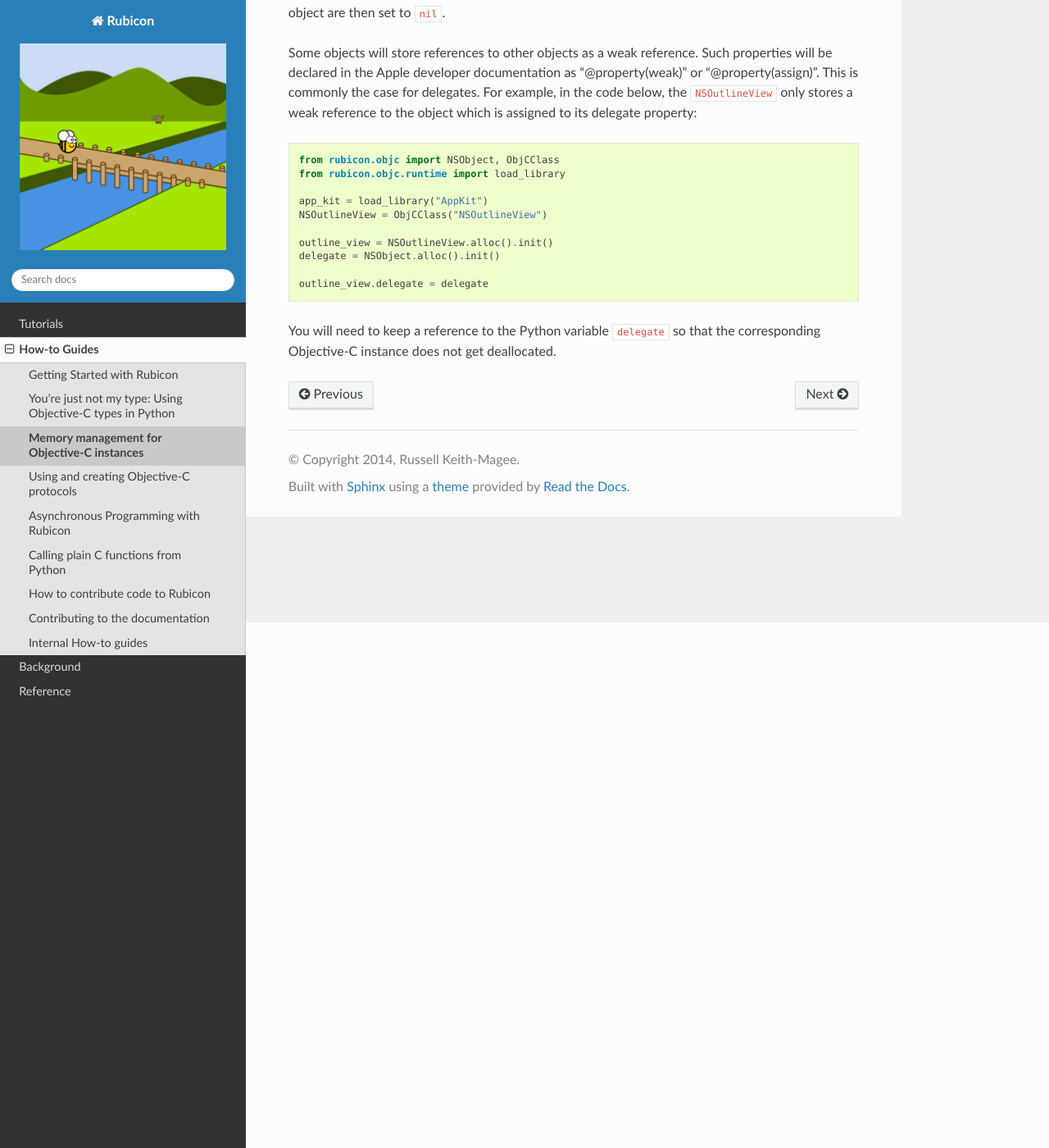
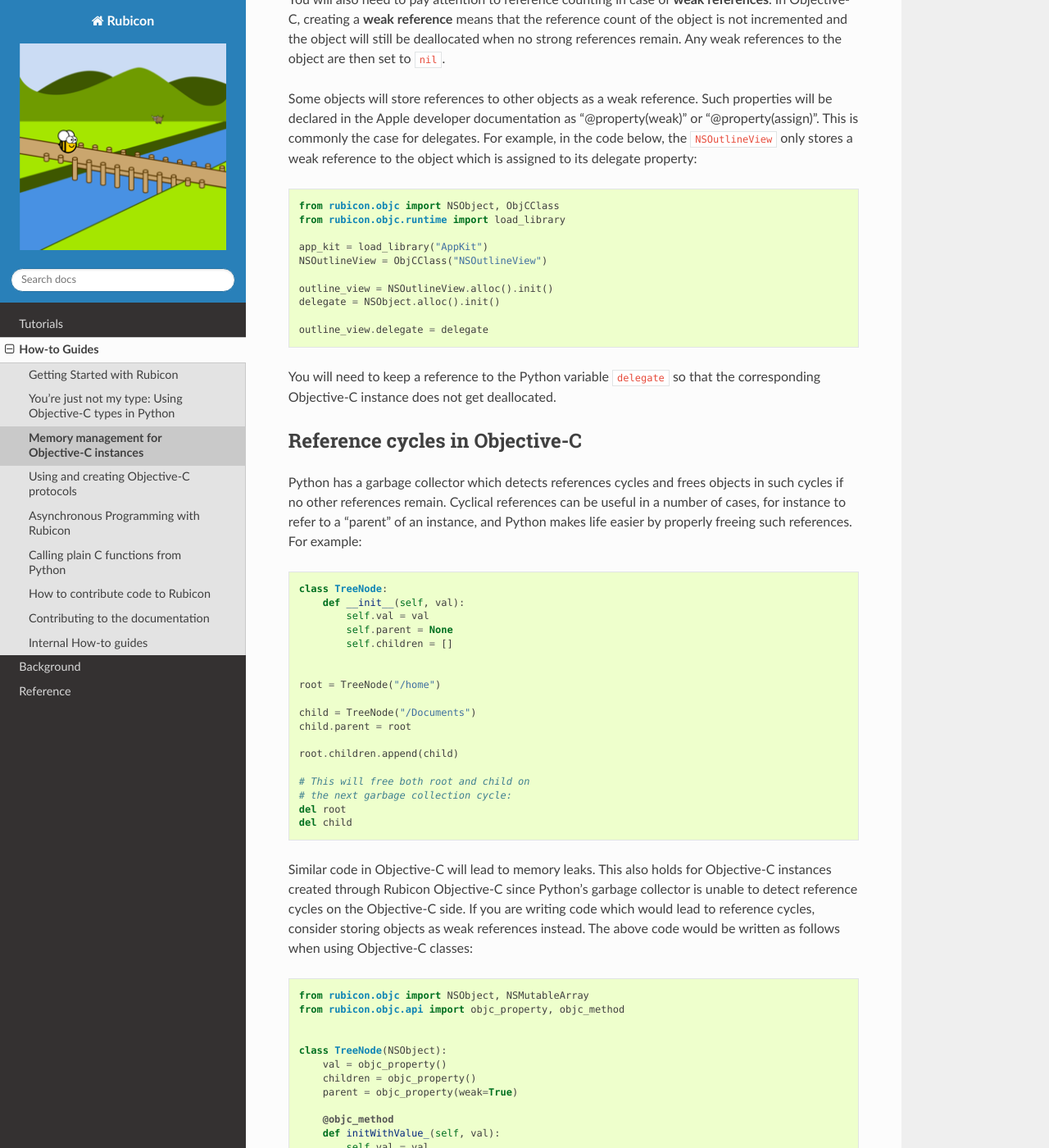
Before and after one commit to beeware/rubicon-objc, a Sphinx documentation site: the page built from docs/how-to/memory-management.rst, in a window 1280 px wide and 1400 px high, scrolled down 641 px. Shown: the whole window at 82% size. Built offline with Sphinx 7.4.7 and the Read the Docs theme 2.0.0, drawn with Linux system fonts in a browser that asks for light colours; some of the changed text lies outside the part shown.

Commit message:
expand how-to section with notes on reference cycles

```diff
--- a/docs/how-to/memory-management.rst
+++ b/docs/how-to/memory-management.rst
@@ -12,6 +12,9 @@ described in the `Apple developer documentation
 When enabling automatic reference counting (ARC), the appropriate calls for
 memory management will be inserted for you at compile-time. However, since
 Rubicon Objective-C operates at runtime, it cannot make use of ARC.
+
+Reference counting in Rubicon Objective-C
+-----------------------------------------
 
 You won't have to manage reference counts in Python, Rubicon Objective-C will
 do that work for you. It does so by tracking when you gain ownership of an
@@ -51,3 +54,70 @@ weak reference to the object which is assigned to its delegate property:
 
 You will need to keep a reference to the Python variable ``delegate`` so that
 the corresponding Objective-C instance does not get deallocated.
+
+Reference cycles in Objective-C
+-------------------------------
+
+Python has a garbage collector which detects references cycles and frees
+objects in such cycles if no other references remain. Cyclical references can
+be useful in a number of cases, for instance to refer to a "parent" of an
+instance, and Python makes life easier by properly freeing such references. For
+example:
+
+.. code-block:: python
+
+    class TreeNode:
+        def __init__(self, val):
+            self.val = val
+            self.parent = None
+            self.children = []
+
+
+    root = TreeNode("/home")
+
+    child = TreeNode("/Documents")
+    child.parent = root
+
+    root.children.append(child)
+
+    # This will free both root and child on
+    # the next garbage collection cycle:
+    del root
+    del child
+
+
+Similar code in Objective-C will lead to memory leaks. This also holds for
+Objective-C instances created through Rubicon Objective-C since Python's
+garbage collector is unable to detect reference cycles on the Objective-C side.
+If you are writing code which would lead to reference cycles, consider storing
+objects as weak references instead. The above code would be written as follows
+when using Objective-C classes:
+
+.. code-block:: python
+
+    from rubicon.objc import NSObject, NSMutableArray
+    from rubicon.objc.api import objc_property, objc_method
+
+
+    class TreeNode(NSObject):
+        val = objc_property()
+        children = objc_property()
+        parent = objc_property(weak=True)
+
+        @objc_method
+        def initWithValue_(self, val):
+            self.val = val
+            self.children = NSMutableArray.new()
+            return self
+
+
+    root = TreeNode.alloc().initWithValue("/home")
+
+    child = TreeNode.alloc().initWithValue("/Documents")
+    child.parent = root
+
+    root.children.addObject(child)
+
+    # This will free both root and child:
+    del root
+    del child
```
